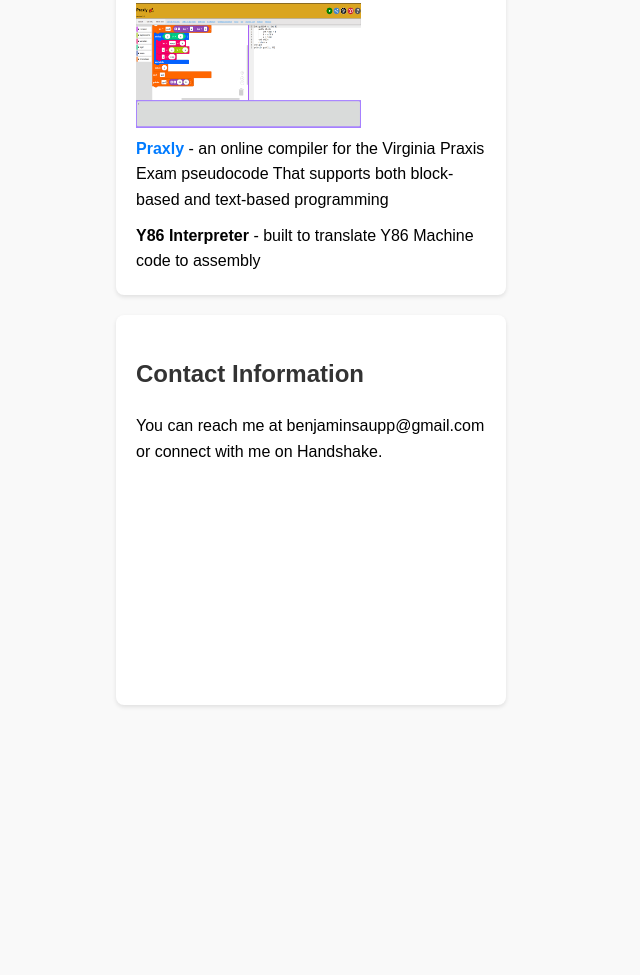
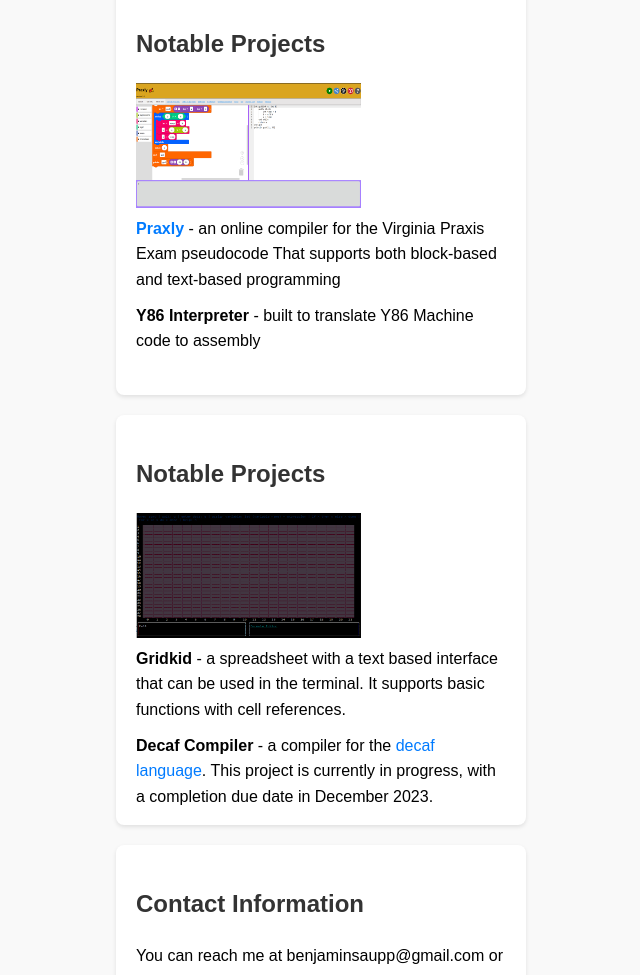
Before and after one commit to sauppb/benjaminsaupp.github.io, a plain HTML site: page index.html in a window 1280 px wide. Shown: the part 1825-2800 px from the top of the page, without its empty margins (344-984 px from the left). Before the commit the page ends 2540 px from the top, so only its background shows below. Drawn offline with Linux system fonts and the light colour scheme; a script that the page names is missing.

Commit message:
added gridkid

```diff
--- a/index.html
+++ b/index.html
@@ -31,7 +31,7 @@
             <section class="introduction">
                 <h2>Introduction</h2>
                 <p>
-                    Hi, I'm Ben, a senior Computer Science major at James Madison University. I am passionate about Teaching others and dedicated to pursuing a career in Software Engineering.
+                    Hi, I'm Ben, a senior Computer Science major at James Madison University graduating in <b>May 2024</b>. I am passionate about Teaching others and dedicated to pursuing a career in Software Engineering.
                 </p>
             </section>
         </div>
@@ -51,7 +51,7 @@
                 <h2>Education</h2>
                 <img src="./jmu.png" id="jmuImage" alt="" style="width:200px;height:200px;">
                 <p>
-                    I am currently completing my Bachelor of Science in Computer Science at James Madison University. Throughout my academic journey, I have maintained a strong academic record and am planning to publish my research by early 2024 and graduate in June.
+                    I am currently completing my Bachelor of Science in Computer Science at James Madison University. Throughout my academic journey, I have maintained a strong academic record and am planning to publish my research by early 2024 and <b>graduate next June.</b>
                 </p>
             </section>
         </div>
@@ -81,10 +81,25 @@
             </section>
         </div>
         <div class="flex-item">
+            <section class="projects">
+                <h2>Notable Projects</h2>
+                <ul>
+                    <img src="gridKid.png" alt="GridKid" style="width:225px;height: 125px;">
+                    <li>
+                        <strong>Gridkid</strong> - a spreadsheet with a text based interface that can be used in the terminal. It supports basic functions with cell references.
+                    </li>
+                    <li>
+                        <strong>Decaf Compiler</strong> - a compiler for the <a href="https://w3.cs.jmu.edu/lam2mo/cs432/files/decaf_ref.pdf">decaf language</a>. This project is currently in progress, with a completion due date in December 2023.
+                    </li>
+                    <!-- Add more projects as needed -->
+                </ul>
+            </section>
+        </div>
+        <div class="flex-item">
             <section class="contact">
                 <h2>Contact Information</h2>
                 <p>
-                    You can reach me at benjaminsaupp@gmail.com or connect with me on Handshake.
+                    You can reach me at benjaminsaupp@gmail.com or connect with me on <a href="https://www.linkedin.com/in/benjamin-saupp-b4981628b/">linkedin</a> Handshake.
                 </p>
             </section>
         </div>
--- a/style.css
+++ b/style.css
@@ -89,8 +89,8 @@ section {
     margin: 0px;
     padding-top: 10px;
     padding: 20px;
-    width: 350px;
-    height: 350px;
+    width: 370px;
+    height: 370px;
     /* height: fit-content; */
     background-color: #fff;
     border-radius: 8px;
```
Also changed, not shown: gridKid.png (added).
